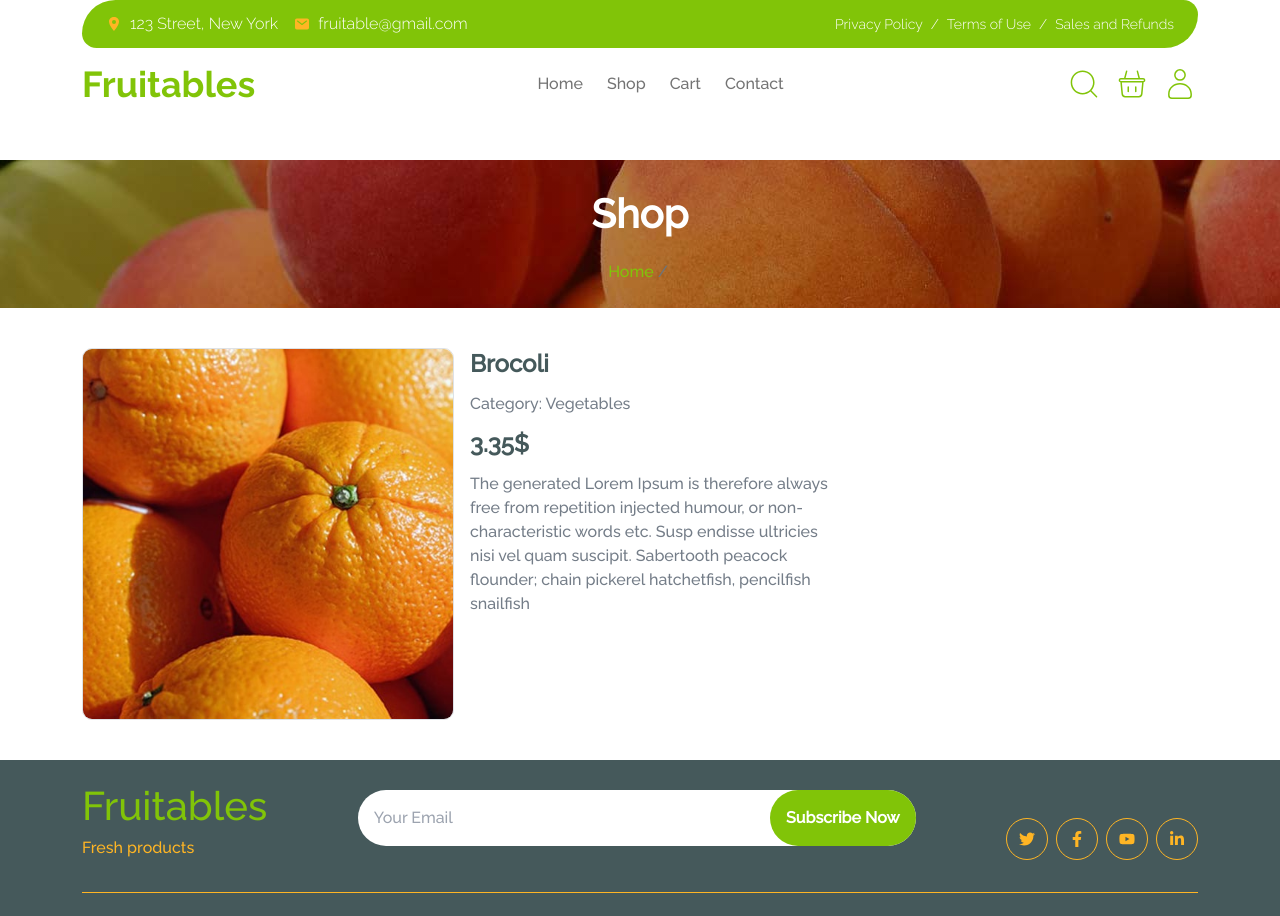
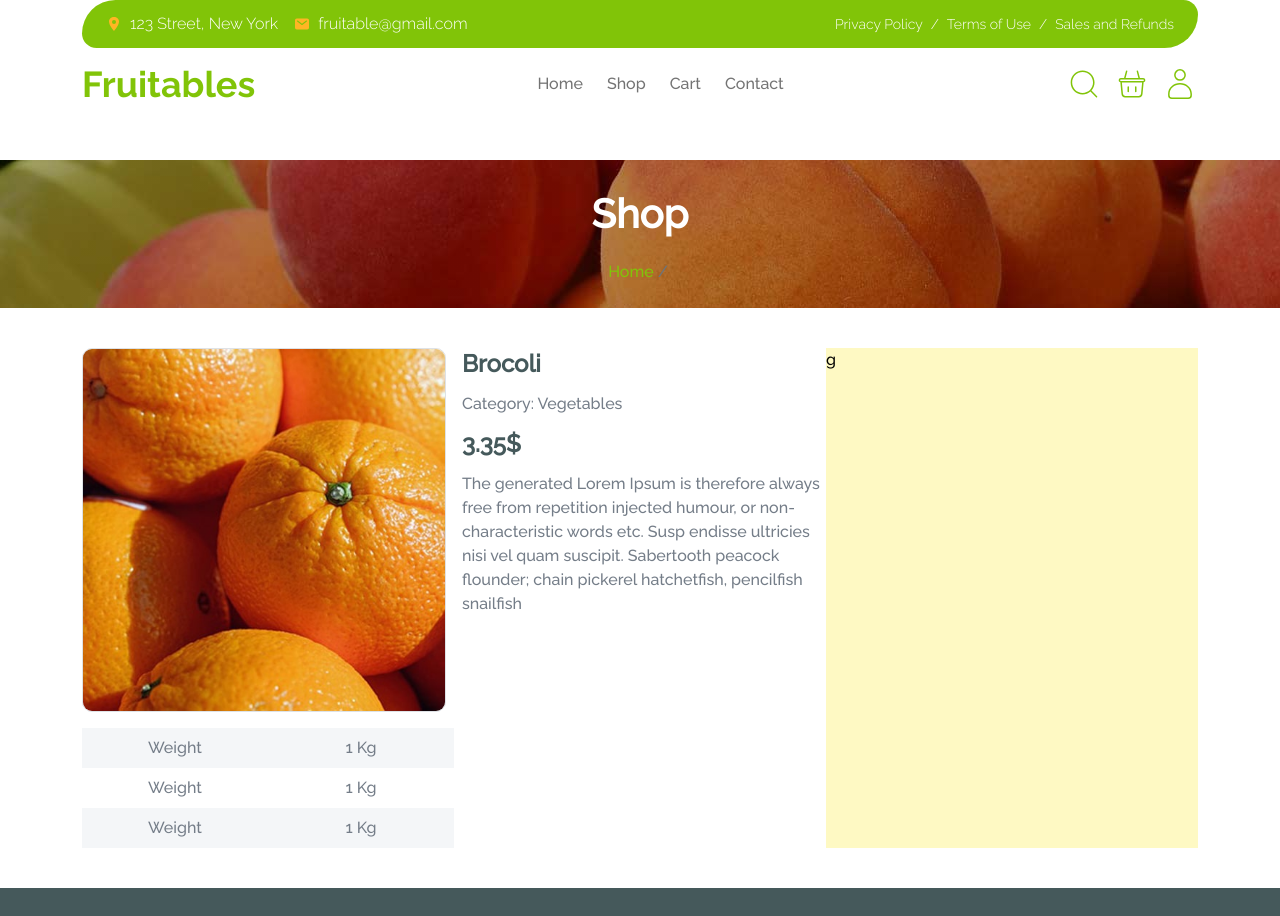
Before and after one commit to dosepehr/fruitables, a Next.js app: page /shop/1 in a window 1280 px wide. Shown: the top 916 px of the page. Built offline with nearby package versions, Linux system fonts and the light colour scheme.

Commit message:
add product table

```diff
--- /dev/null
+++ b/src/components/templates/shop-[id]/Table/Table.tsx
@@ -0,0 +1,20 @@
+const Table = () => {
+  return (
+    <div className="w-1/2 flex-col">
+      <div className="flex w-full items-center justify-between bg-[#f4f6f8] text-lightGray py-2">
+        <p className="w-1/2 text-center">Weight</p>
+        <p className="w-1/2 text-center">1 Kg</p>
+      </div>
+      <div className="flex w-full items-center justify-between text-lightGray py-2">
+        <p className="w-1/2 text-center">Weight</p>
+        <p className="w-1/2 text-center">1 Kg</p>
+      </div>
+      <div className="flex w-full items-center justify-between bg-[#f4f6f8] text-lightGray py-2">
+        <p className="w-1/2 text-center">Weight</p>
+        <p className="w-1/2 text-center">1 Kg</p>
+      </div>
+    </div>
+  );
+};
+
+export default Table;
--- a/src/pages/shop/[id].tsx
+++ b/src/pages/shop/[id].tsx
@@ -2,6 +2,7 @@ import Breadcrumb from "@/components/modules/Breadcrumb/Breadcrumb";
 import { useRouter } from "next/router";
 import Image from "next/image";
 import Layout from "@/components/modules/Layout/Layout";
+import Table from "@/components/templates/shop-[id]/Table/Table";
 const Product = () => {
   const router = useRouter();
 
@@ -9,8 +10,11 @@ const Product = () => {
     <>
       <Breadcrumb href="" text="" />
       <Layout>
+        <div className="flex flex-col lg:flex-row">
+          <div className="flex flex-col gap-4 lg:w-2/3 lg:flex-row">
+            <div className="flex flex-col gap-4">
               <div className="flex flex-col gap-4 lg:flex-row">
-          <div className="lg:w-1/3">
+                <div className="lg:w-1/2">
                   <div>
                     <Image
                       className="rounded-[0.625rem] border border-[#dee2e6]"
@@ -21,17 +25,25 @@ const Product = () => {
                     />
                   </div>
                 </div>
-          <div className="lg:w-1/3">
-            <p className="mb-3 text-2xl font-bold text-darkGray">Brocoli</p>
+                <div className="lg:w-1/2">
+                  <p className="mb-3 text-2xl font-bold text-darkGray">
+                    Brocoli
+                  </p>
                   <p className="mb-3 text-lightGray">Category: Vegetables</p>
                   <p className="mb-3 text-2xl font-bold text-darkGray">3.35$</p>
                   <p className="mb-3 text-lightGray">
-              The generated Lorem Ipsum is therefore always free from repetition
-              injected humour, or non-characteristic words etc. Susp endisse
-              ultricies nisi vel quam suscipit. Sabertooth peacock flounder;
-              chain pickerel hatchetfish, pencilfish snailfish
+                    The generated Lorem Ipsum is therefore always free from
+                    repetition injected humour, or non-characteristic words etc.
+                    Susp endisse ultricies nisi vel quam suscipit. Sabertooth
+                    peacock flounder; chain pickerel hatchetfish, pencilfish
+                    snailfish
                   </p>
                 </div>
+              </div>
+              <Table />
+            </div>
+          </div>
+          <div className="bg-yellow-100 lg:w-1/3">g</div>
         </div>
       </Layout>
     </>
```
Lines whose indentation alone changed are shown as unchanged.
